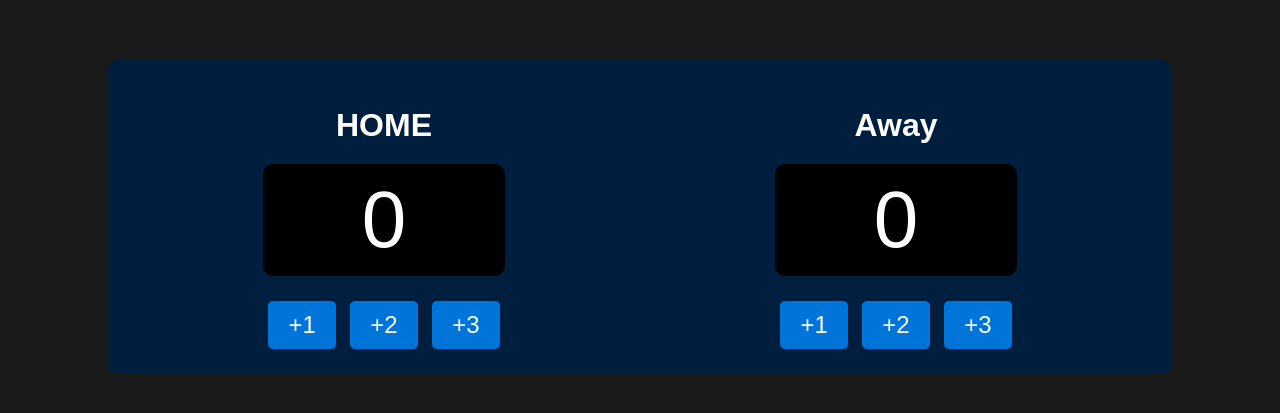
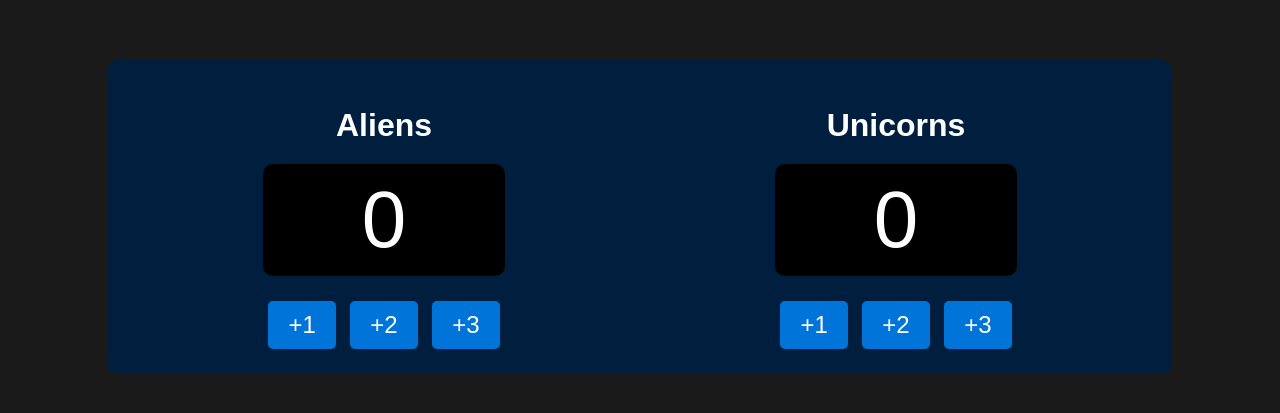
Before and after one commit to Fredy12Pe/My-Scoreboard, a website built with Vite: page index.html in a window 1280 px wide. Shown: the part 183-596 px from the top of the page. Built offline with nearby package versions, Linux system fonts and the light colour scheme.

Commit message:
Changed scoreboard names

```diff
--- a/index.html
+++ b/index.html
@@ -9,7 +9,7 @@
 <body>
     <div class="scoreboard">
         <div class="team" id="homeTeam">
-            <h2>HOME</h2>
+            <h2>Aliens</h2>
             <div class="score" id="homeScore">0</div>
             <div class="buttons">
                 <button onclick="updateScore('home', 1)">+1</button>
@@ -18,7 +18,7 @@
             </div>
         </div>
         <div class="team" id="guestTeam">
-            <h2>Away</h2>
+            <h2>Unicorns</h2>
             <div class="score" id="guestScore">0</div>
             <div class="buttons">
                 <button onclick="updateScore('guest', 1)">+1</button>
```
Also changed, not shown: 1 other file.
